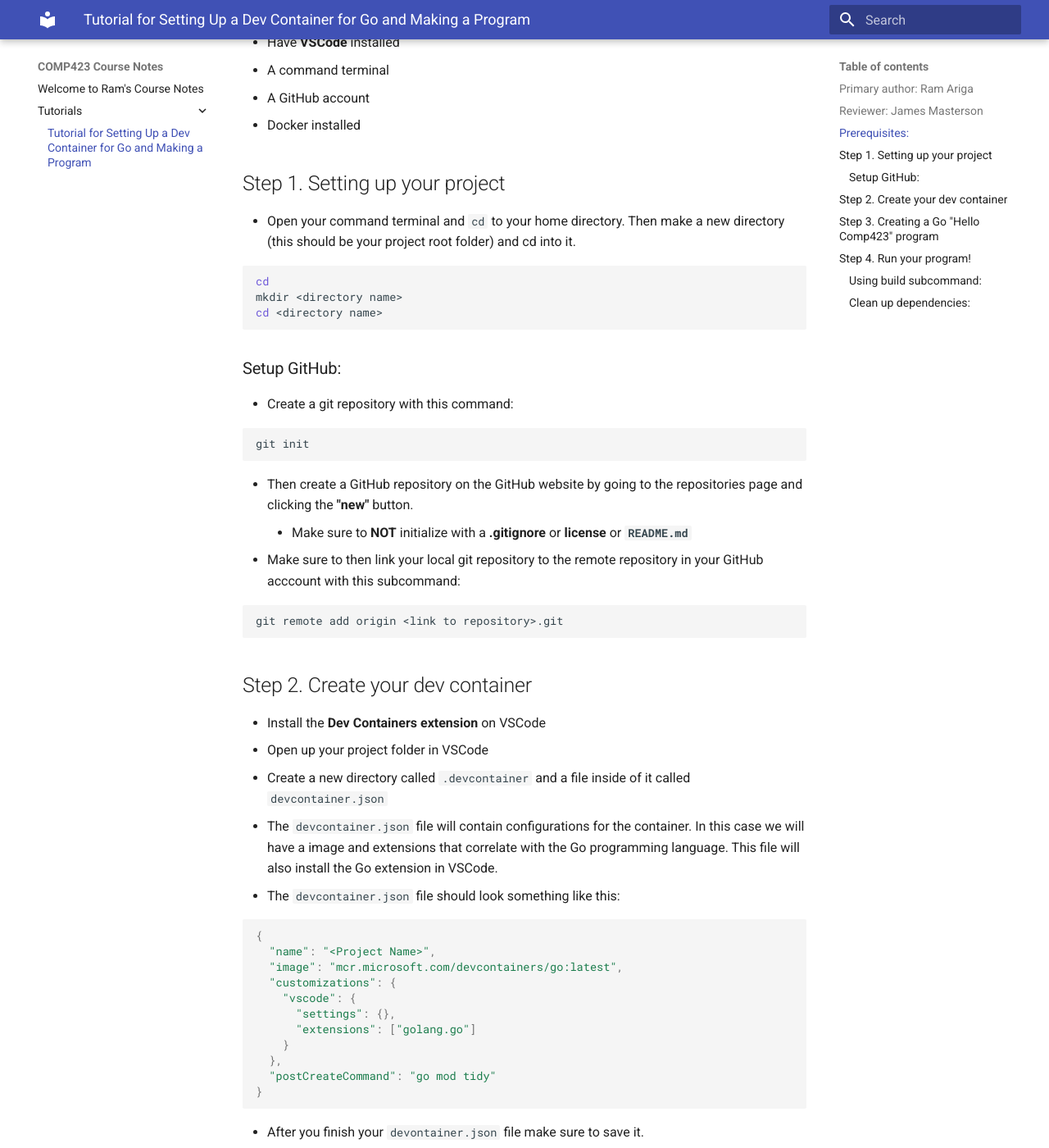
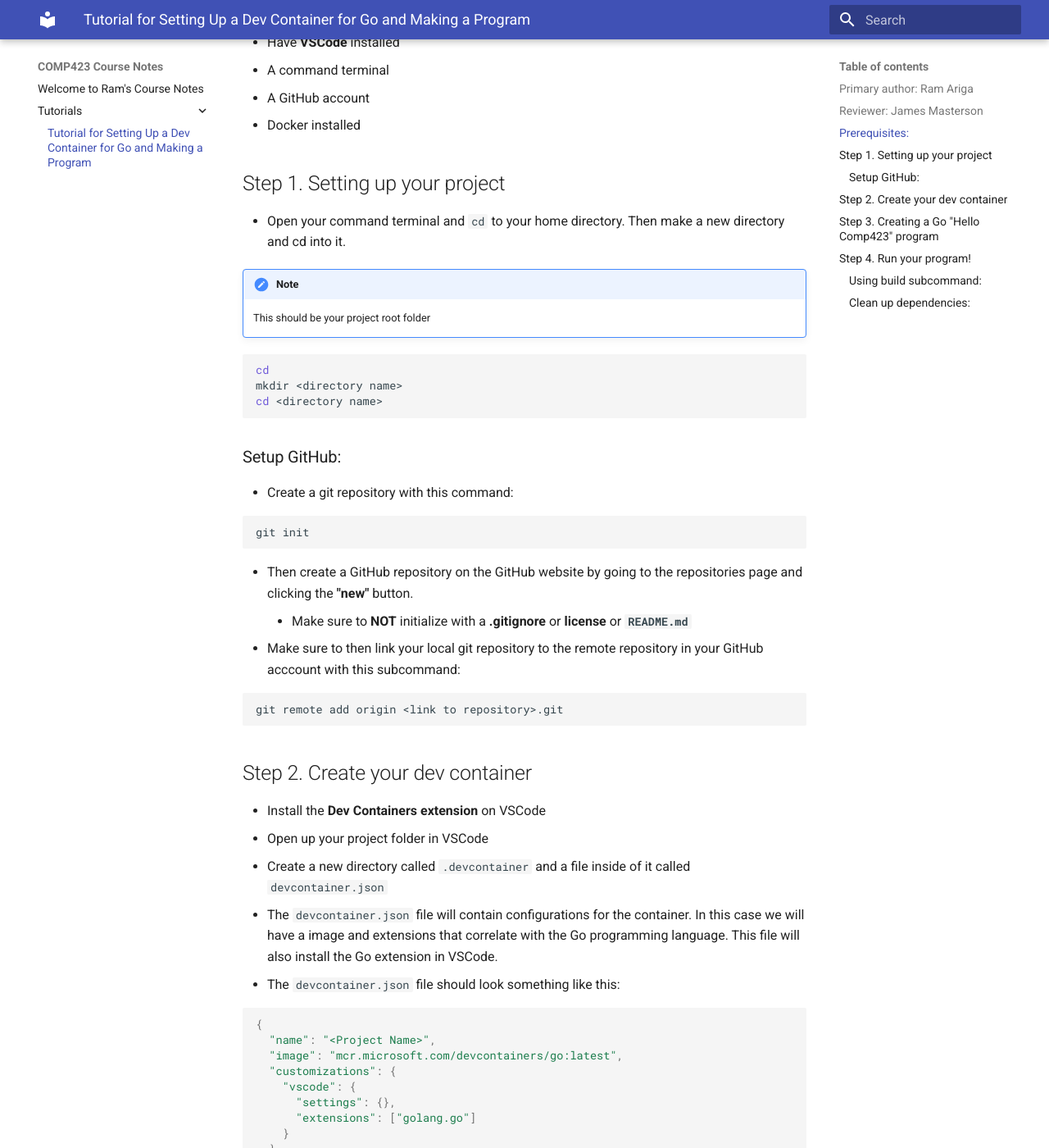
Before and after one commit to bariga04/comp423-course-notes, an MkDocs documentation site: the page built from docs/tutorials/go-setup.md, in a window 1280 px wide and 1400 px high, scrolled down 516 px. Shown: the whole window at 82% size. Built offline with MkDocs 1.6.1 and Material for MkDocs 9.7.7, drawn with Linux system fonts in a browser that asks for light colours; some of the changed text lies outside the part shown.

Commit message:
Added edits to the tutorial

````diff
--- a/docs/tutorials/go-setup.md
+++ b/docs/tutorials/go-setup.md
@@ -22,7 +22,10 @@
 
 ## Step 1. Setting up your project
 
-- Open your command terminal and `cd` to your home directory. Then make a new directory (this should be your project root folder) and cd into it.
+- Open your command terminal and `cd` to your home directory. Then make a new directory and cd into it.
+!!! note
+    This should be your project root folder
+
 
 ```bash
 cd
@@ -121,8 +124,8 @@
 go build hello423.go
 ./hello423
 ```
-
--  This should also print **`Hello COMP423`**
+!!! note
+    This should also print **`Hello COMP423`**
 
 ### Clean up dependencies:
 
````
Also changed, not shown: other parts of docs/tutorials/go-setup.md (+3 -3 lines).
